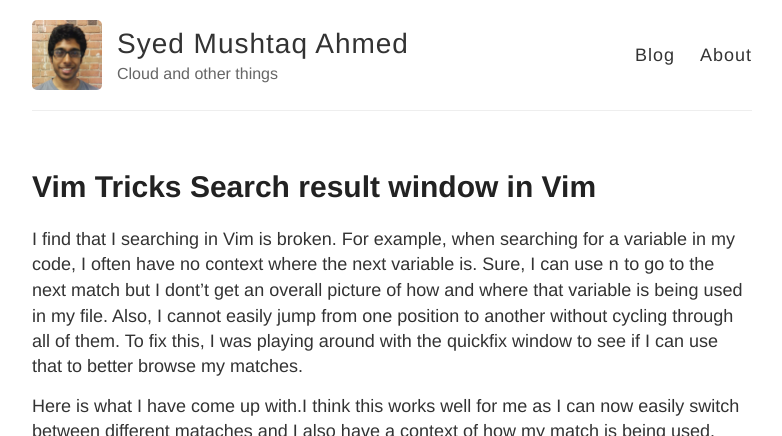
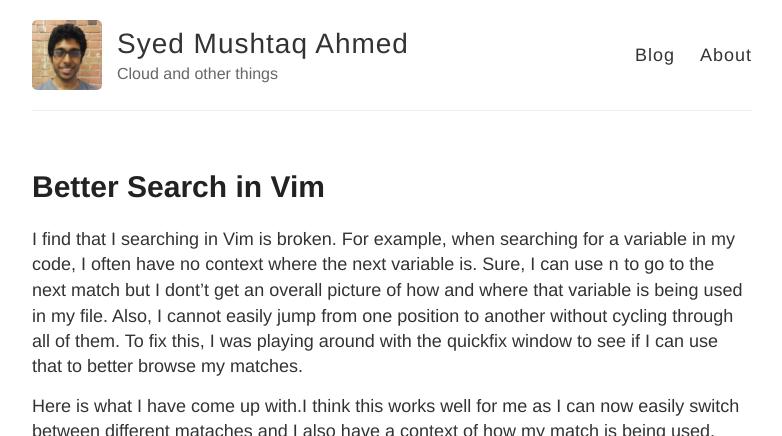
Before and after one commit to syed/syed.github.io, a Jekyll site: the page built from _posts/2015-7-23-Vim-Search-Results.md, in a window 1280 px wide, cut to the strip 0-436 px from the top of the page. Shown: the whole strip, without its empty margins (248-1030 px from the left). Built offline with Jekyll 4.4.1, drawn with Linux system fonts in a browser that asks for light colours; Markdown is read by kramdown in place of the engine named in the settings.

Commit message:
Change title

```diff
--- a/_posts/2015-7-23-Vim-Search-Results.md
+++ b/_posts/2015-7-23-Vim-Search-Results.md
@@ -1,6 +1,6 @@
 ---
 layout: post
-title: Vim Tricks Search result window in Vim
+title: Better Search in Vim
 ---
 
 I find that I searching in Vim is broken. For example, when searching for a variable in my code, I often have no context
```
